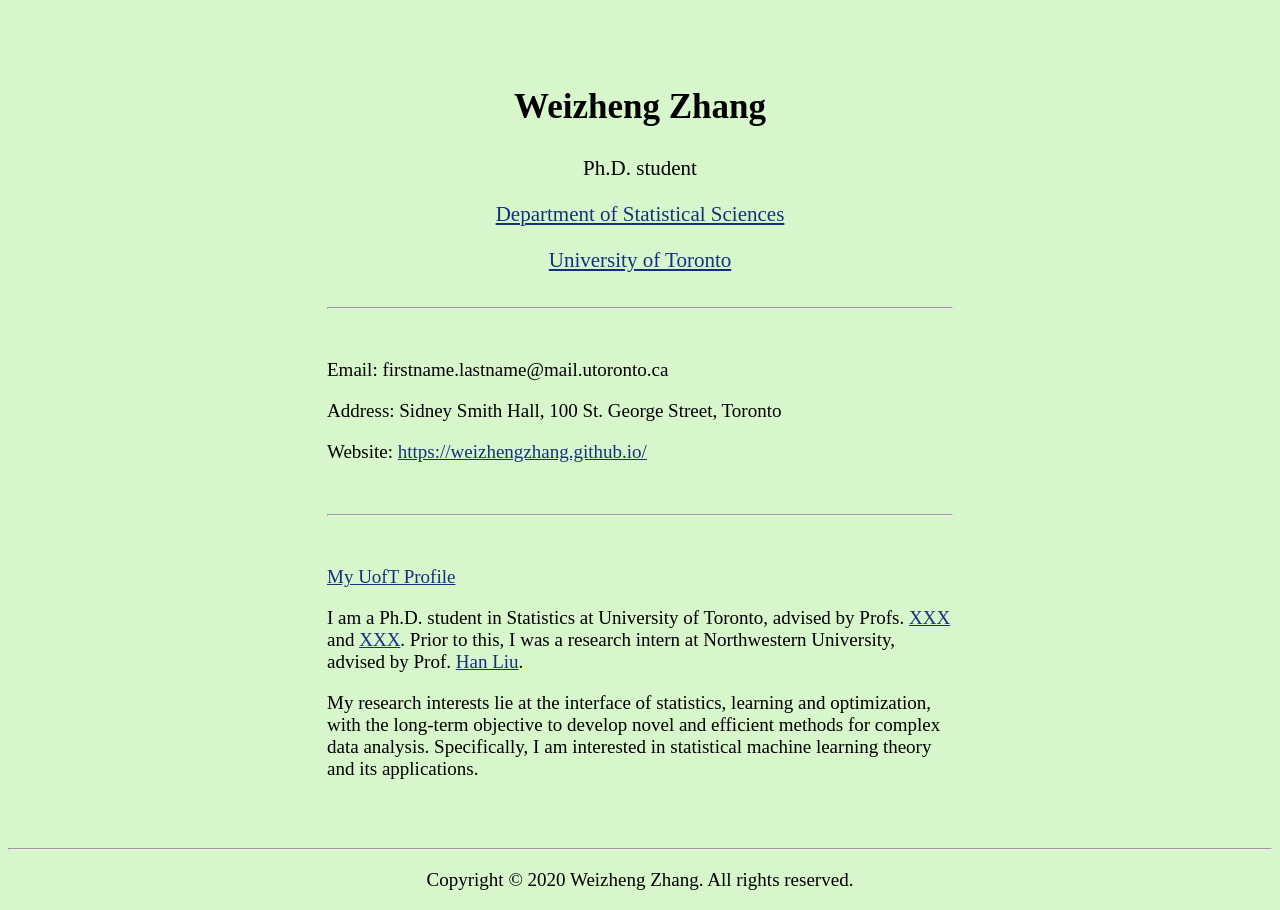
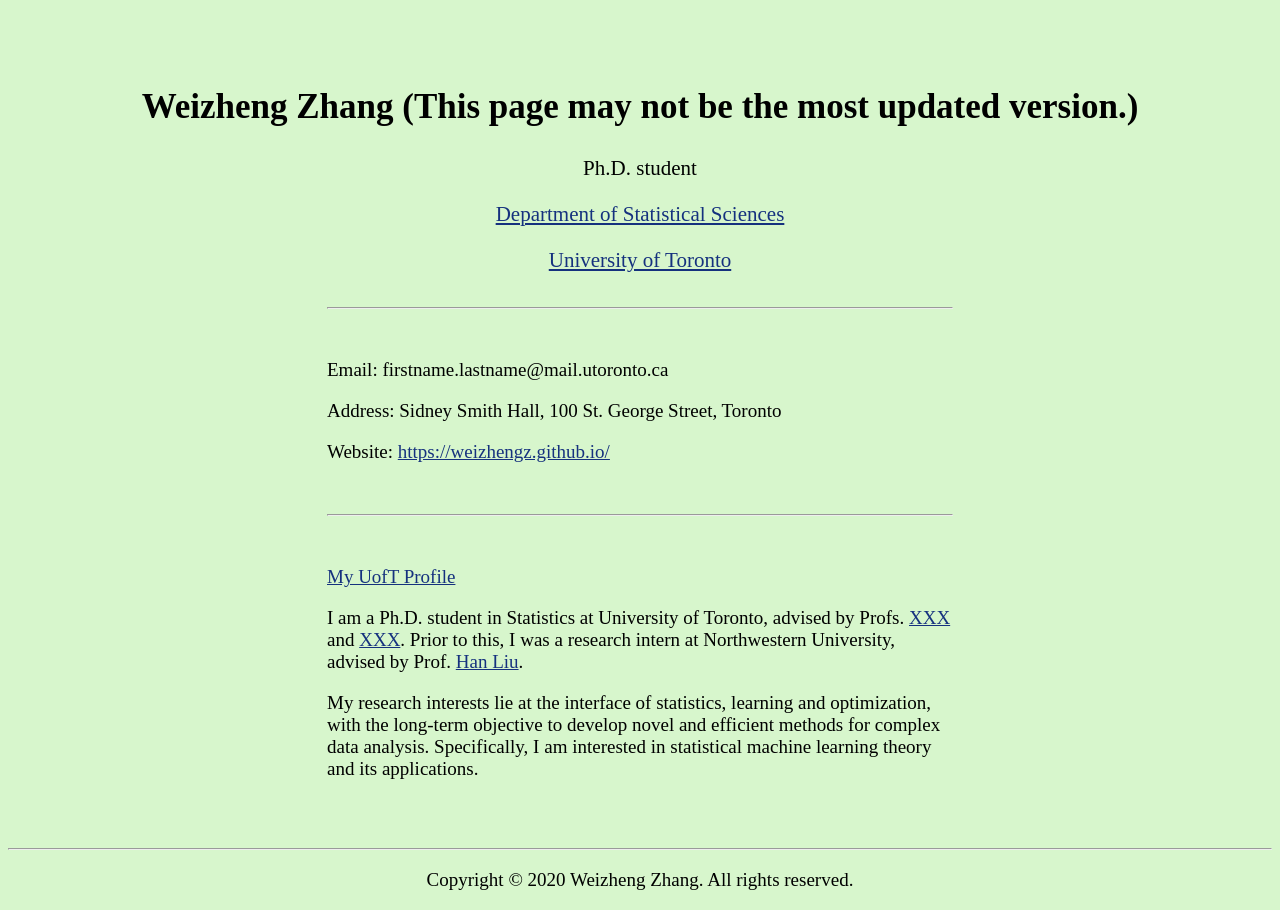
Before and after one commit to weizhengz/weizhengz.github.io, a plain HTML site: page index.html in a window 1280 px wide. Drawn offline with Linux system fonts and the light colour scheme.

Commit message:
Update index.html

```diff
--- a/index.html
+++ b/index.html
@@ -1,6 +1,6 @@
 <!注释>
 <html><head><meta http-equiv="Content-Type" content="text/html; charset=UTF-8">
-<title>Weizheng Zhang (This page may not be the most updated version.)</title>
+<title>Weizheng Zhang</title>
 <link rel="shortcut icon" href="https://www.statistics.utoronto.ca/sites/www.statistics.utoronto.ca/files/favicon_1_0.ico" type="image/vnd.microsoft.icon" />
 
 	<style type="text/css">
@@ -15,7 +15,7 @@
   <br>
   <br>
 
-	<h2 class="MyName">Weizheng Zhang</h2>
+	<h2 class="MyName">Weizheng Zhang (This page may not be the most updated version.)</h2>
 	<p>Ph.D. student</p>
 	<p><a href="https://www.statistics.utoronto.ca/">Department of Statistical Sciences</a></p>
 	<p><a href="https://www.utoronto.ca/">University of Toronto</a></p>
@@ -31,7 +31,7 @@
 		  <br>
                 <p>Email: firstname.lastname@mail.utoronto.ca</p>
 	        <p>Address: Sidney Smith Hall, 100 St. George Street, Toronto</p>
-		<p>Website: <a href="https://weizhengzhang.github.io/">https://weizhengzhang.github.io/</a></p>
+		<p>Website: <a href="https://weizhengz.github.io/">https://weizhengz.github.io/</a></p>
 			<br>
 		<hr>
 			<br>
```
